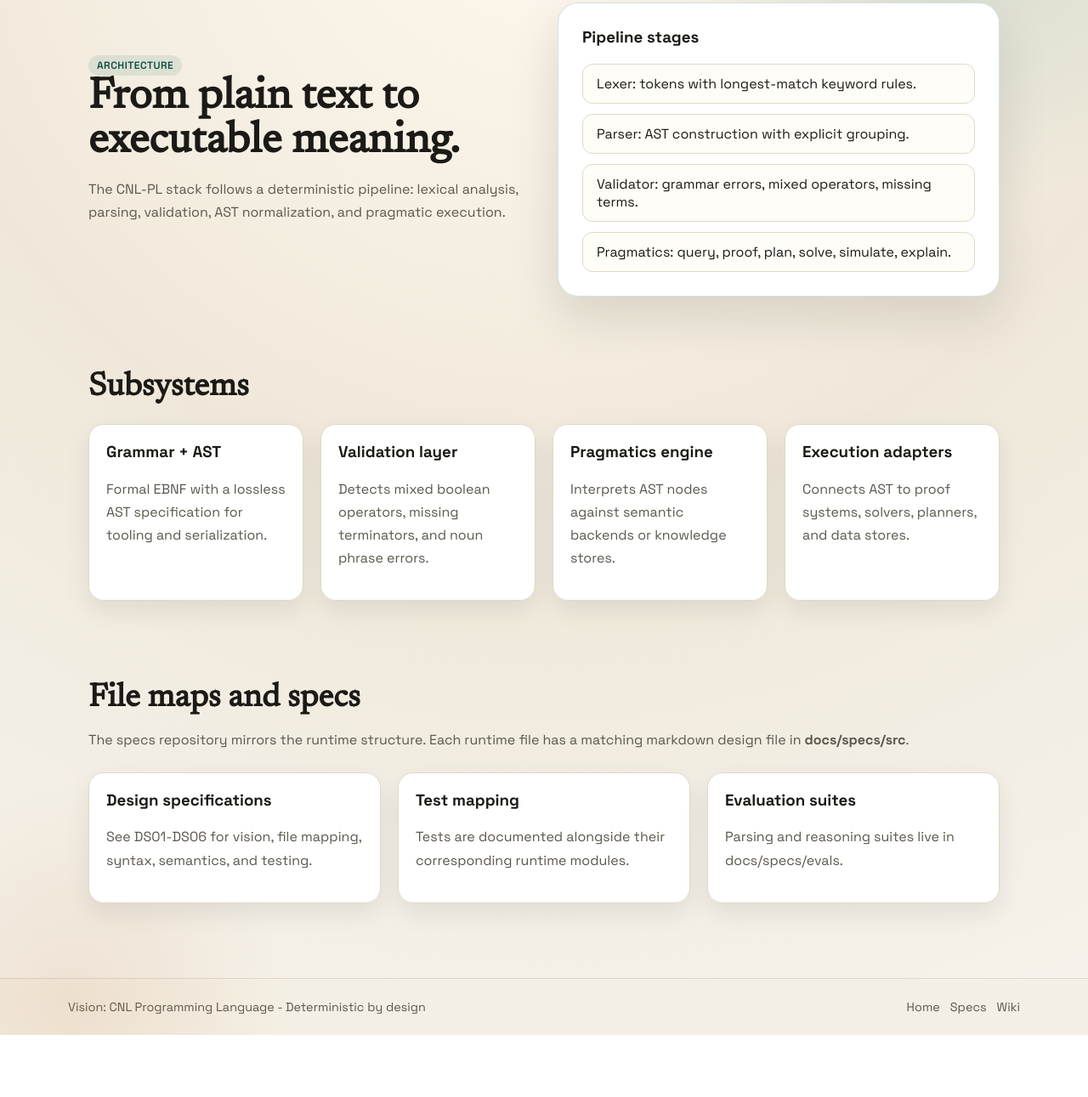
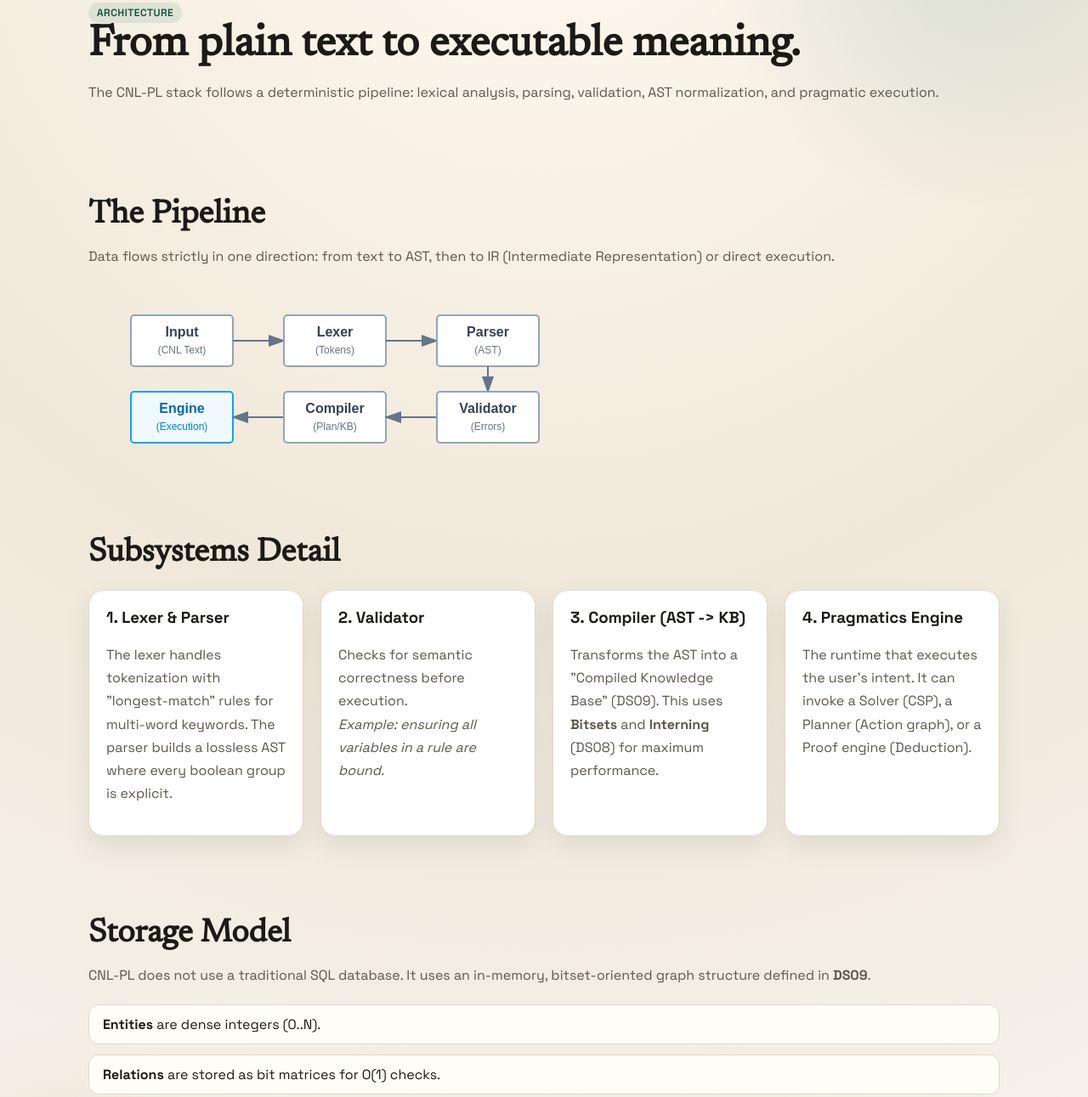
Before and after one commit to OutfinityResearch/CNL, a plain HTML site: page docs/arhitecture/index.html in a window 1280 px wide. Shown: the part 172-1463 px from the top of the page at 85% size. Before the commit the page ends 1390 px from the top, so only its background shows below. Drawn offline with Linux system fonts and the light colour scheme.

Commit message:
wip docs and implementation

```diff
--- a/docs/arhitecture/index.html
+++ b/docs/arhitecture/index.html
@@ -39,59 +39,119 @@
             AST normalization, and pragmatic execution.
           </p>
         </div>
-        <div class="hero-card">
-          <h3>Pipeline stages</h3>
-          <ul class="list">
-            <li>Lexer: tokens with longest-match keyword rules.</li>
-            <li>Parser: AST construction with explicit grouping.</li>
-            <li>Validator: grammar errors, mixed operators, missing terms.</li>
-            <li>Pragmatics: query, proof, plan, solve, simulate, explain.</li>
-          </ul>
+      </section>
+
+      <section class="section">
+        <h2>The Pipeline</h2>
+        <p>Data flows strictly in one direction: from text to AST, then to IR (Intermediate Representation) or direct execution.</p>
+
+        <div class="diagram-container">
+          <svg viewBox="0 0 800 200" xmlns="http://www.w3.org/2000/svg" style="font-family: sans-serif; width: 100%; max-width: 800px;">
+             <!-- Definitions for markers -->
+            <defs>
+              <marker id="arrowhead-pipe" markerWidth="10" markerHeight="7" refX="9" refY="3.5" orient="auto">
+                <polygon points="0 0, 10 3.5, 0 7" fill="#64748b"/>
+              </marker>
+            </defs>
+
+            <!-- Top Row: Input -> Lexer -> Parser -->
+            <g transform="translate(50, 40)">
+              <!-- Input -->
+              <rect x="0" y="0" width="120" height="60" rx="4" ry="4" fill="#fff" stroke="#94a3b8" stroke-width="2"/>
+              <text x="60" y="25" text-anchor="middle" font-weight="bold" fill="#334155">Input</text>
+              <text x="60" y="45" text-anchor="middle" font-size="12" fill="#64748b">(CNL Text)</text>
+
+              <!-- Arrow -->
+              <line x1="120" y1="30" x2="180" y2="30" stroke="#64748b" stroke-width="2" marker-end="url(#arrowhead-pipe)"/>
+
+              <!-- Lexer -->
+              <rect x="180" y="0" width="120" height="60" rx="4" ry="4" fill="#fff" stroke="#94a3b8" stroke-width="2"/>
+              <text x="240" y="25" text-anchor="middle" font-weight="bold" fill="#334155">Lexer</text>
+              <text x="240" y="45" text-anchor="middle" font-size="12" fill="#64748b">(Tokens)</text>
+
+              <!-- Arrow -->
+              <line x1="300" y1="30" x2="360" y2="30" stroke="#64748b" stroke-width="2" marker-end="url(#arrowhead-pipe)"/>
+
+              <!-- Parser -->
+              <rect x="360" y="0" width="120" height="60" rx="4" ry="4" fill="#fff" stroke="#94a3b8" stroke-width="2"/>
+              <text x="420" y="25" text-anchor="middle" font-weight="bold" fill="#334155">Parser</text>
+              <text x="420" y="45" text-anchor="middle" font-size="12" fill="#64748b">(AST)</text>
+            </g>
+
+            <!-- Downward connection from Parser to Validator -->
+             <path d="M 470 100 L 470 130" stroke="#64748b" stroke-width="2" marker-end="url(#arrowhead-pipe)" fill="none"/>
+
+            <!-- Bottom Row: Engine <- Compiler <- Validator -->
+            <g transform="translate(50, 130)">
+              <!-- Engine -->
+              <rect x="0" y="0" width="120" height="60" rx="4" ry="4" fill="#f0f9ff" stroke="#0ea5e9" stroke-width="2"/>
+              <text x="60" y="25" text-anchor="middle" font-weight="bold" fill="#0369a1">Engine</text>
+              <text x="60" y="45" text-anchor="middle" font-size="12" fill="#0284c7">(Execution)</text>
+
+              <!-- Arrow (Right to Left) -->
+              <line x1="180" y1="30" x2="120" y2="30" stroke="#64748b" stroke-width="2" marker-end="url(#arrowhead-pipe)"/>
+
+              <!-- Compiler -->
+              <rect x="180" y="0" width="120" height="60" rx="4" ry="4" fill="#fff" stroke="#94a3b8" stroke-width="2"/>
+              <text x="240" y="25" text-anchor="middle" font-weight="bold" fill="#334155">Compiler</text>
+              <text x="240" y="45" text-anchor="middle" font-size="12" fill="#64748b">(Plan/KB)</text>
+
+              <!-- Arrow (Right to Left) -->
+              <line x1="360" y1="30" x2="300" y2="30" stroke="#64748b" stroke-width="2" marker-end="url(#arrowhead-pipe)"/>
+
+              <!-- Validator -->
+              <rect x="360" y="0" width="120" height="60" rx="4" ry="4" fill="#fff" stroke="#94a3b8" stroke-width="2"/>
+              <text x="420" y="25" text-anchor="middle" font-weight="bold" fill="#334155">Validator</text>
+              <text x="420" y="45" text-anchor="middle" font-size="12" fill="#64748b">(Errors)</text>
+            </g>
+          </svg>
         </div>
       </section>
 
       <section class="section">
-        <h2>Subsystems</h2>
+        <h2>Subsystems Detail</h2>
         <div class="grid">
           <article class="card">
-            <h3>Grammar + AST</h3>
-            <p>Formal EBNF with a lossless AST specification for tooling and serialization.</p>
+            <h3>1. Lexer & Parser</h3>
+            <p>
+              The lexer handles tokenization with "longest-match" rules for multi-word keywords.
+              The parser builds a lossless AST where every boolean group is explicit.
+            </p>
           </article>
           <article class="card">
-            <h3>Validation layer</h3>
-            <p>Detects mixed boolean operators, missing terminators, and noun phrase errors.</p>
+            <h3>2. Validator</h3>
+            <p>
+              Checks for semantic correctness before execution.
+              <br/><em>Example: ensuring all variables in a rule are bound.</em>
+            </p>
           </article>
           <article class="card">
-            <h3>Pragmatics engine</h3>
-            <p>Interprets AST nodes against semantic backends or knowledge stores.</p>
+            <h3>3. Compiler (AST -> KB)</h3>
+            <p>
+              Transforms the AST into a "Compiled Knowledge Base" (DS09).
+              This uses <strong>Bitsets</strong> and <strong>Interning</strong> (DS08) for maximum performance.
+            </p>
           </article>
           <article class="card">
-            <h3>Execution adapters</h3>
-            <p>Connects AST to proof systems, solvers, planners, and data stores.</p>
+            <h3>4. Pragmatics Engine</h3>
+            <p>
+              The runtime that executes the user's intent. It can invoke a Solver (CSP), a Planner (Action graph), or a Proof engine (Deduction).
+            </p>
           </article>
         </div>
       </section>
 
       <section class="section">
-        <h2>File maps and specs</h2>
+        <h2>Storage Model</h2>
         <p>
-          The specs repository mirrors the runtime structure. Each runtime file has a matching markdown
-          design file in <strong>docs/specs/src</strong>.
+          CNL-PL does not use a traditional SQL database. It uses an in-memory, bitset-oriented
+          graph structure defined in <strong>DS09</strong>.
         </p>
-        <div class="grid">
-          <article class="card">
-            <h3>Design specifications</h3>
-            <p>See DS01-DS06 for vision, file mapping, syntax, semantics, and testing.</p>
-          </article>
-          <article class="card">
-            <h3>Test mapping</h3>
-            <p>Tests are documented alongside their corresponding runtime modules.</p>
-          </article>
-          <article class="card">
-            <h3>Evaluation suites</h3>
-            <p>Parsing and reasoning suites live in docs/specs/evals.</p>
-          </article>
-        </div>
+        <ul class="list">
+          <li><strong>Entities</strong> are dense integers (0..N).</li>
+          <li><strong>Relations</strong> are stored as bit matrices for O(1) checks.</li>
+          <li><strong>Attributes</strong> use column-oriented arrays (float64/int32).</li>
+        </ul>
       </section>
     </main>
 
```
Also changed, not shown: AGENTS.md (+1 -0 lines), docs/specs/DS/DS09-compiled-kb.md (+4 -0 lines), docs/specs/index.html (+7 -1 lines), docs/theory/index.html (+34 -9 lines).
